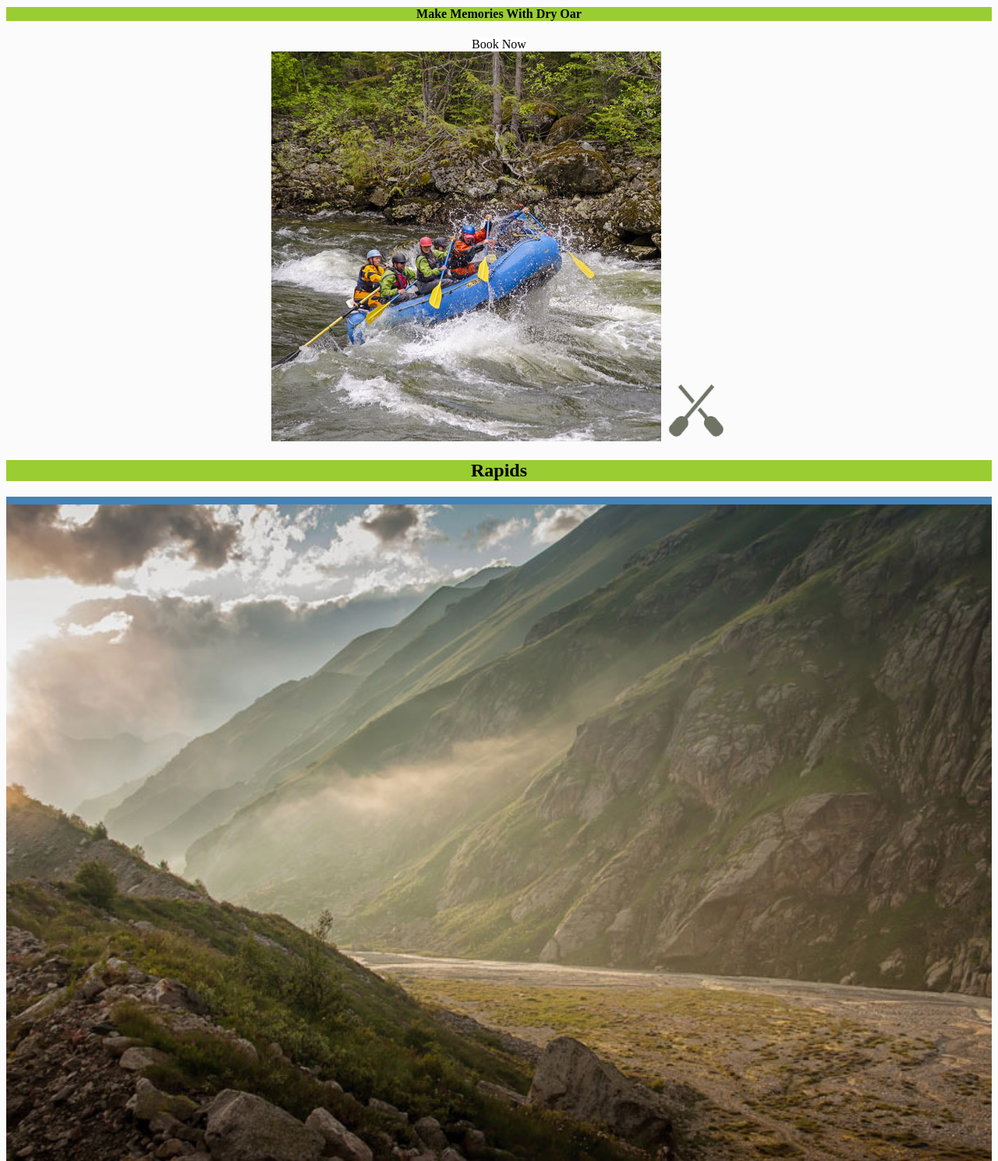
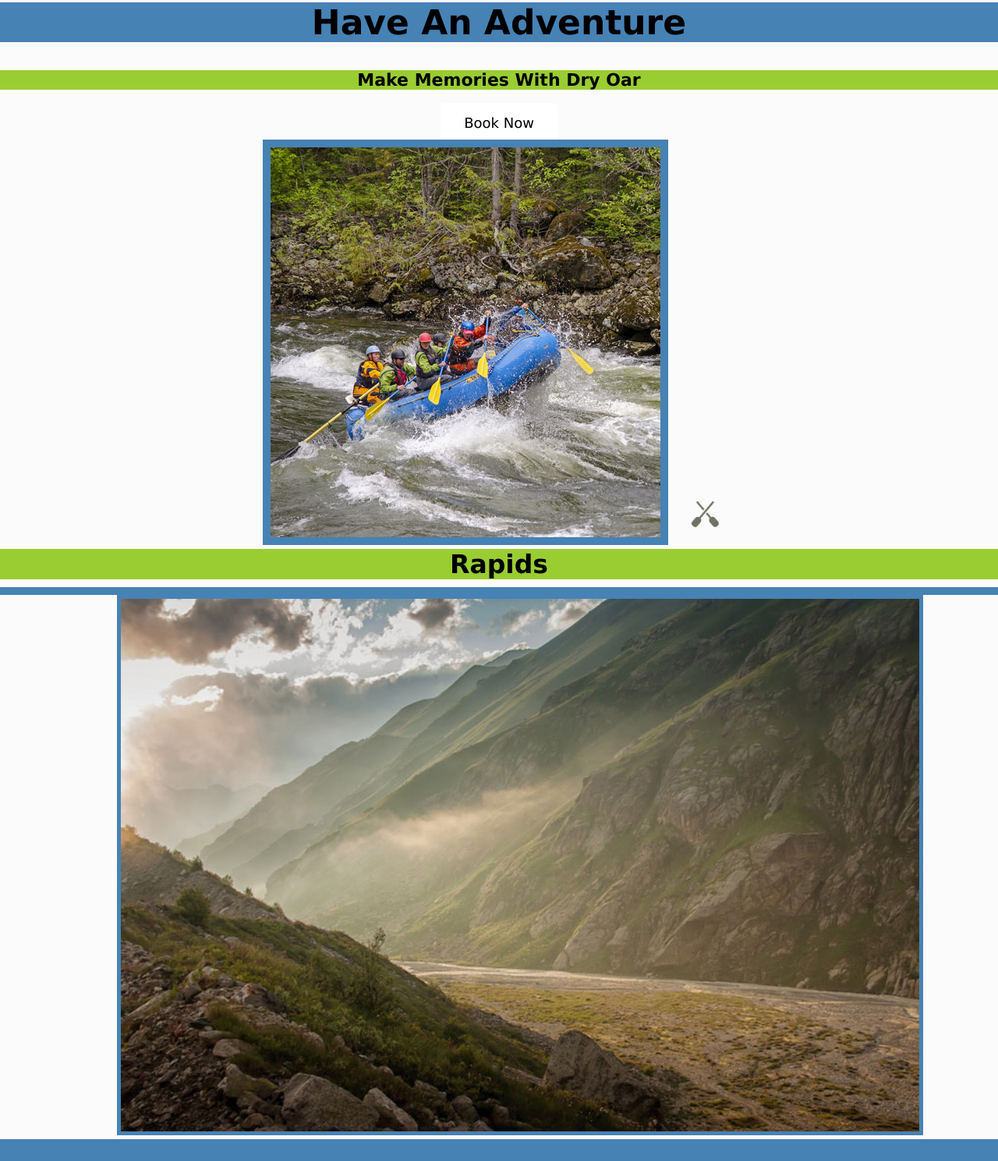
Before and after one commit to cumorahgraphics74/wdd130, a plain HTML site: page wwr/index.html in a window 1280 px wide. Shown: the part 1015-2504 px from the top of the page at 78% size. Drawn offline with Linux system fonts and the light colour scheme; a small style sheet from the web is missing.

Commit message:
Last Modification

```diff
--- a/wwr/styles/styles.css
+++ b/wwr/styles/styles.css
@@ -1,3 +1,4 @@
+@import url(https://www.cssfontstack.com/Lucida-Grande);
 #content {
     max-width: 1600px;
     margin: 0 auto;
@@ -7,6 +8,8 @@ nav a {
     text-align: center;
     color: black;
     text-decoration: none;
+    padding: 35px;
+
 }
 
 #hero-msg  h1 {
@@ -31,11 +34,15 @@ main section {
 }
 
 body {
+    font-family: Lucida Grande,Lucida Sans Unicode;
     background-color: #fcfbfb;
+    font-size: 22px;
+    padding: 0;
+    margin: 0;
 }
 
 header {
-    background-color: rbga(20,30,13, .7);
+    background-color: whitesmoke;
 }
 
 nav a:hover {
@@ -46,6 +53,10 @@ nav a:hover {
     background-color: white;
     color: black;
     text-decoration: none;
+    font-size: 18px;
+    padding: 15px 30px;
+    margin-top: 50px;
+    border-radius: 5px;
 }
 
 .book:hover, .join:hover {
@@ -55,12 +66,15 @@ nav a:hover {
 .msg {
     background-color: steelblue;
     color: white;
+    line-height: 1.5em;
+    padding: 35px;
 }
 
 footer {
     background-color: steelblue;
     color: yellowgreen;
     border: solid;
+    margin-top: 200px;
 }
 footer a {
     color: black;
@@ -75,6 +89,9 @@ footer a:hover {
 
 .home-title {
     background-color: steelblue;
+    font-family: Lucida Sans,Geneva,Verdana,sans-serif;
+    font-size: 2em;
+    margin-top: 10px;
 }
 
 h4 {
@@ -90,10 +107,14 @@ h4 {
 .msg p {
     color: yellowgreen;
     border: solid;
+    font-size: 1em;
+    padding-bottom: 15px;
 }
 
 .logo, .icon  {
     width: 80px;
+    padding: 20px;
+    height: 50%;
 }
 
 h2, h3, h4 {
@@ -105,9 +126,39 @@ h2, h3, h4 {
 }
 
 .mountains {
-    width: 100%;
+    width: 80%;
+    block-size: 100%;
+    margin-left: 150px;
+    border: 5px steelblue solid;
+
 }
 
 footer p  a:hover {
     text-decoration: underline;
+    padding: 25px 50px;
 }
+
+h2 {
+    margin: 0;
+}
+
+#logo-link {
+    padding-top: 5px;
+}
+
+.icon {
+    padding-top: 10px;
+}
+footer .social img {
+    padding-top: 15px;
+}
+.rivers-card, .camping-card, .rapids-card {
+    margin: 10px 0;
+}
+.card-img {
+    border: 10px solid steelblue;
+}
+
+main section img {
+    box-sizing: border-box;
+}
```
